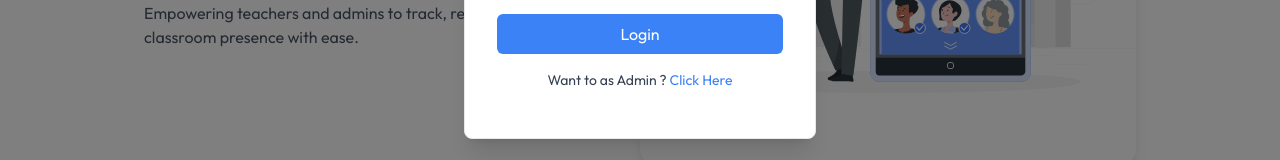
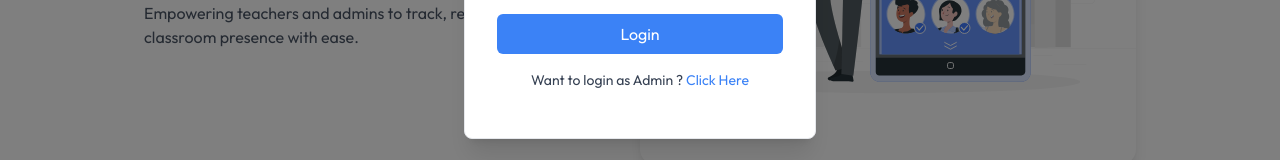
Before and after one commit to officialharis/attendance-mamagement, a React (Vite) app in the folder frontend/: page / in a window 1280 px wide. Both pictures are taken after a click on the button "Login". Shown: the part 476-636 px from the top of the page. Built offline with nearby package versions, Linux system fonts and the light colour scheme; no server answers.

Commit message:
Fixing Admin Login Issue 2

```diff
--- a/frontend/src/components/Login.jsx
+++ b/frontend/src/components/Login.jsx
@@ -175,7 +175,7 @@ const Login = () => {
           {state === "register" ? "Create Account" : "Login"}
         </button>
         <p className="text-sm text-center">
-          Want to as Admin ?{" "}
+          Want to login as Admin ?{" "}
           <span
             onClick={() => setShowAdminLogin(true)}
             className="text-primary cursor-pointer"
```
